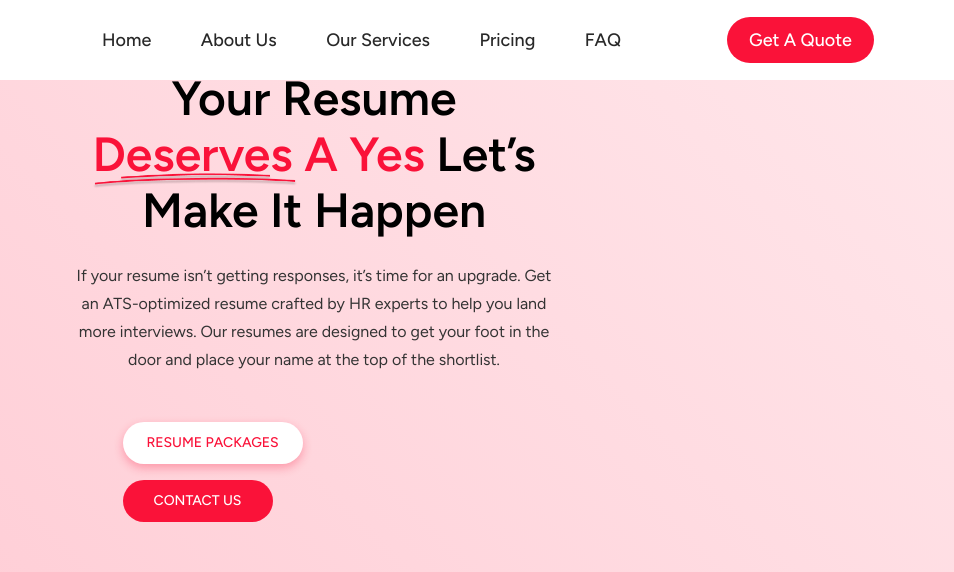
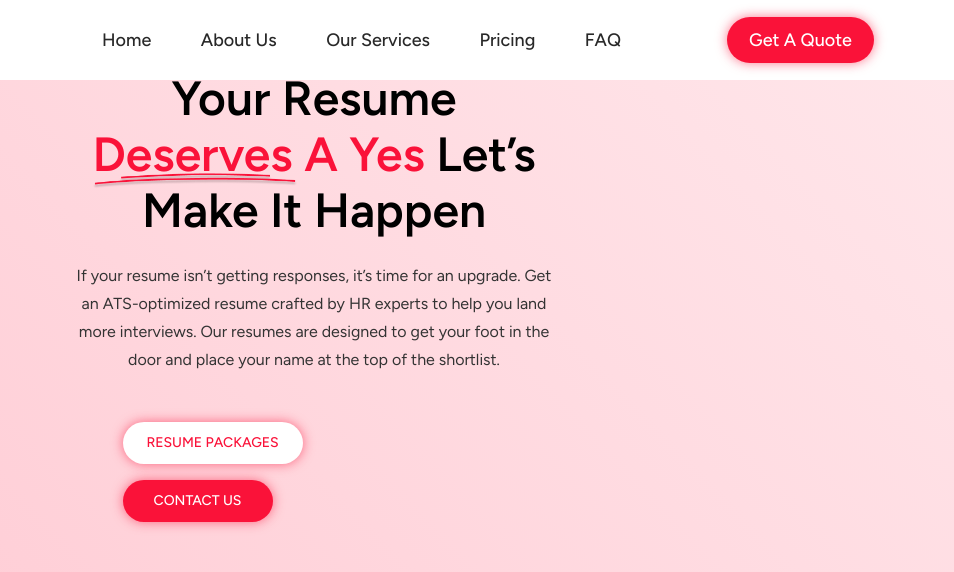
Before and after one commit to logicscienc/Pixel-perfect, a plain HTML site: page index.html in a window 1280 px wide. Shown: the top 572 px of the page, 326-1280 px from the left. Drawn offline with Linux system fonts and the light colour scheme.

Commit message:
new modification

```diff
--- a/style.css
+++ b/style.css
@@ -91,11 +91,13 @@ html {
   font-size: 18px;            /* adjust if Figma specifies */
   font-weight: 500;
    line-height: auto;           /* automatically adjusts */
-  letter-spacing: 0;         /* Medium / semi-bold */
+  letter-spacing: 0;
+  box-shadow: 0px 0px 12px rgba(250, 18, 57, 0.58);
+   transition: transform 0.2s, box-shadow 0.2s;        /* Medium / semi-bold */
   display: flex;
   align-items: center;
   justify-content: center;
-  transition: background-color 0.3s ease;
+
 }
 
 /* Hover effect */
@@ -189,7 +191,7 @@ html {
   line-height: 24px;           /* typical line-height */
   border: none;                /* remove default border */
   cursor: pointer;
-  box-shadow: 0px 4px 10px rgba(250, 18, 57, 0.3); /* shadow with #FA1239 */
+  box-shadow: 0px 0px 12px rgba(250, 18, 57, 0.58); /* shadow with #FA1239 */
   display: flex;
   align-items: center;
   justify-content: center;
@@ -217,6 +219,7 @@ html {
   border: none;                /* remove default border */
   cursor: pointer;
   display: flex;
+  box-shadow: 0px 0px 12px rgba(250, 18, 57, 0.58);
   align-items: center;
   justify-content: center;
   transition: all 0.3s ease;   /* smooth hover effect */
@@ -246,6 +249,7 @@ html {
   height: 727.37px;
   object-fit: contain;
   display: block;
+  left: 94.13px;
   z-index: 2;
 }
 
```
